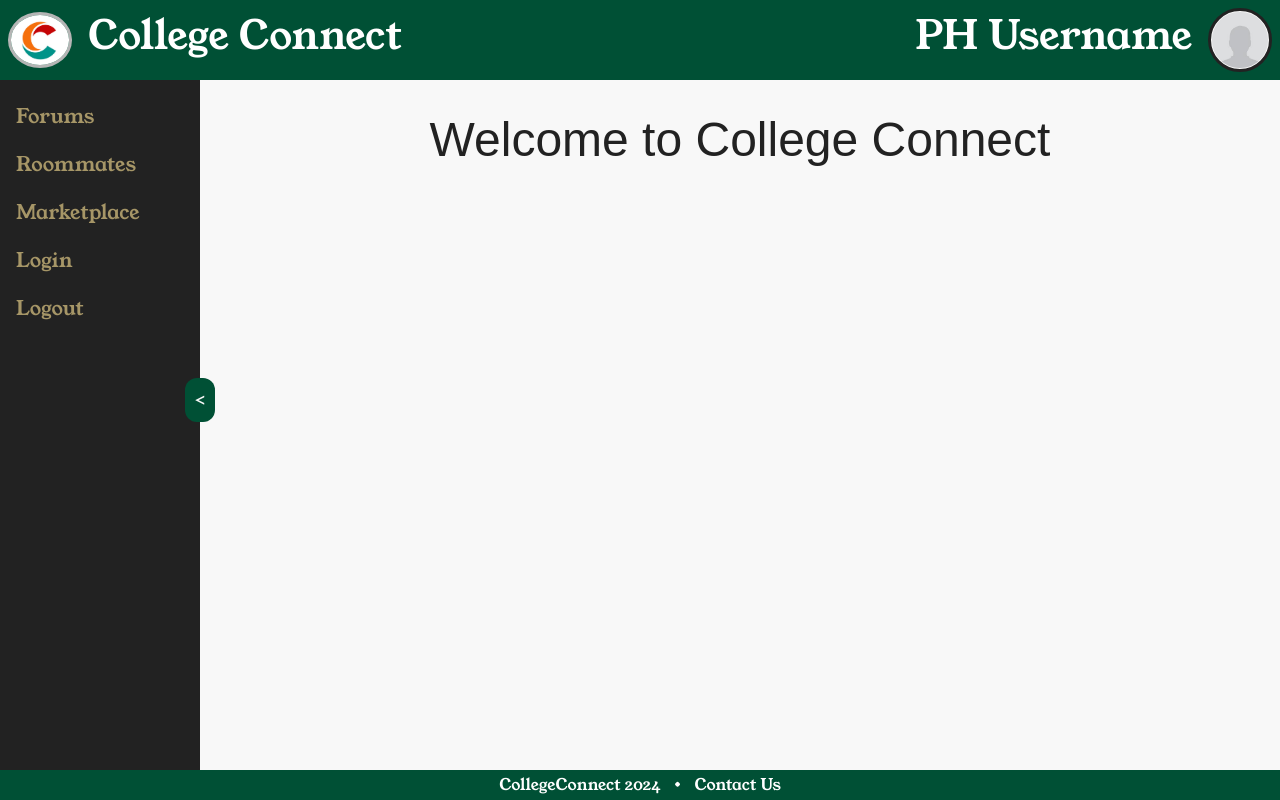
After one commit to arahman19/CollegeConnect, a Flask app: template templates/index.html in a window 1280 px wide. The commit adds this page. Run offline with Flask 3, Linux system fonts and the light colour scheme; the template is opened without the code that fills it, so the values that code supplies are empty; some web fonts are replaced.

Commit message:
converted to flask app to utilize templates

```diff
--- /dev/null
+++ b/app.py
@@ -0,0 +1,34 @@
+from flask import Flask, render_template, request, redirect
+
+app = Flask(__name__, static_url_path='/Static')
+
+
+@app.route('/')
+def index():
+    return render_template('index.html')
+
+@app.route('/forums')
+def forums():
+    return render_template('forums.html')
+
+@app.route('/roommate')
+def roommate():
+    return render_template('roommate.html')
+
+@app.route('/market')
+def market():
+    return render_template('market.html')
+
+@app.route('/login')
+def login():
+    return render_template('login.html')
+
+@app.route('/logout')
+def logout():
+    #Should log the user out and return to homepage
+    return render_template('index.html')
+
+
+@app.route('/profile')
+def profile():
+    return render_template('profile.html')
--- /dev/null
+++ b/templates/forums.html
@@ -0,0 +1,4 @@
+{% extends 'template.html' %}
+{% block body %}
+    <header style="text-align: center; font-size: 3rem; color: #222222;">This is the Forums Page</header>
+{% endblock %}
--- /dev/null
+++ b/templates/index.html
@@ -0,0 +1,4 @@
+{% extends 'template.html' %}
+{% block body %}
+    <header style="text-align: center; font-size: 3rem; color: #222222;">Welcome to College Connect</header>
+{% endblock %}
--- /dev/null
+++ b/templates/login.html
@@ -0,0 +1,4 @@
+{% extends 'template.html' %}
+{% block body %}
+    <header style="text-align: center; font-size: 3rem; color: #222222;">This is the login page</header>
+{% endblock %}
--- /dev/null
+++ b/templates/logout.html
@@ -0,0 +1,4 @@
+{% extends 'template.html' %}
+{% block body %}
+    <header style="text-align: center; font-size: 3rem; color: #222222;">Welcome to College Connect</header>
+{% endblock %}
--- /dev/null
+++ b/templates/market.html
@@ -0,0 +1,4 @@
+{% extends 'template.html' %}
+{% block body %}
+    <header style="text-align: center; font-size: 3rem; color: #222222;">This is the marketplace page</header>
+{% endblock %}
--- /dev/null
+++ b/templates/profile.html
@@ -0,0 +1,4 @@
+{% extends 'template.html' %}
+{% block body %}
+    <header style="text-align: center; font-size: 3rem; color: #222222;">This is the profile page</header>
+{% endblock %}
--- /dev/null
+++ b/templates/roommate.html
@@ -0,0 +1,4 @@
+{% extends 'template.html' %}
+{% block body %}
+    <header style="text-align: center; font-size: 3rem; color: #222222;">This is the roommate finder</header>
+{% endblock %}
--- a/index.html
+++ b/templates/template.html
@@ -20,7 +20,7 @@
         integrity="sha384-Gn5384xqQ1aoWXA+058RXPxPg6fy4IWvTNh0E263XmFcJlSAwiGgFAW/dAiS6JXm" crossorigin="anonymous">
     <link rel="stylesheet" href="https://cdn.jsdelivr.net/npm/bootstrap@4.0.0/dist/css/bootstrap.min.css"
         integrity="sha384-Gn5384xqQ1aoWXA+058RXPxPg6fy4IWvTNh0E263XmFcJlSAwiGgFAW/dAiS6JXm" crossorigin="anonymous">
-    <link rel="stylesheet" href="Static/CSS/main.css">
+    <link rel="stylesheet" href="../Static/CSS/main.css">
 </head>
 
 
@@ -28,7 +28,7 @@
     <!-- Header Wrapper -->
     <div class="header-wrapper">
         <div class="logo-container">
-            <a href=""><img src="Static/Images/placeholder-logo.png" alt="CConnect Logo" class="header-logo"></a>
+            <a href=""><img src="../Static/Images/placeholder-logo.png" alt="CConnect Logo" class="header-logo"></a>
             <a href=""><h1 class="ml-3 header-text">College Connect</h1></a>
         </div>
 
@@ -36,7 +36,7 @@
             <!--Should display login prompt instead of username if not logged in-->
             <a href="/profile"><h1 class="banner-user mr-3">PH Username</h1></a>
             <!--Should display placeholder if not logged in or user has no pfp set-->
-            <a href="/profile" class="pfp-container"><img src="Static/Images/placeholderPfp.jpg" alt="custom profile" id="custom-pfp-img"></a>
+            <a href="/profile" class="pfp-container"><img src="../Static/Images/placeholderPfp.jpg" alt="custom profile" id="custom-pfp-img"></a>
         </div>
     </div>
 
@@ -49,18 +49,20 @@
         <!-- Sidebar -->
         <nav id="sidebar" class="sidebar">
             <ul class="sidebar-link-list">
-                <li><a href="" class="nav-item nav-link h5">Forums</a></li>
-                <li><a href="" class="nav-item nav-link h5">Marketplace</a></li>
+                <li><a href="/forums" class="nav-item nav-link h5">Forums</a></li>
+                <li><a href="/roommate" class="nav-item nav-link h5">Roommates</a></li>
+                <li><a href="/market" class="nav-item nav-link h5">Marketplace</a></li>
                 <!--Should be hidden if logged in-->
-                <li><a href="" class="nav-item nav-link h5">Login</a></li>
+                <li><a href="/login" class="nav-item nav-link h5">Login</a></li>
                 <!--Should be hidden if not logged in-->
-                <li><a href="" class="nav-item nav-link h5">Logout</a></li>
+                <li><a href="/logout" class="nav-item nav-link h5">Logout</a></li>
             </ul>
         </nav>
     </div>
 
     <!-- Main Wrapper -->
     <div class="main-wrapper">
+        {% block body %}{% endblock %}
     </div>
 
     <!-- Footer Wrapper -->
```
Also changed, not shown: 1 other file.
